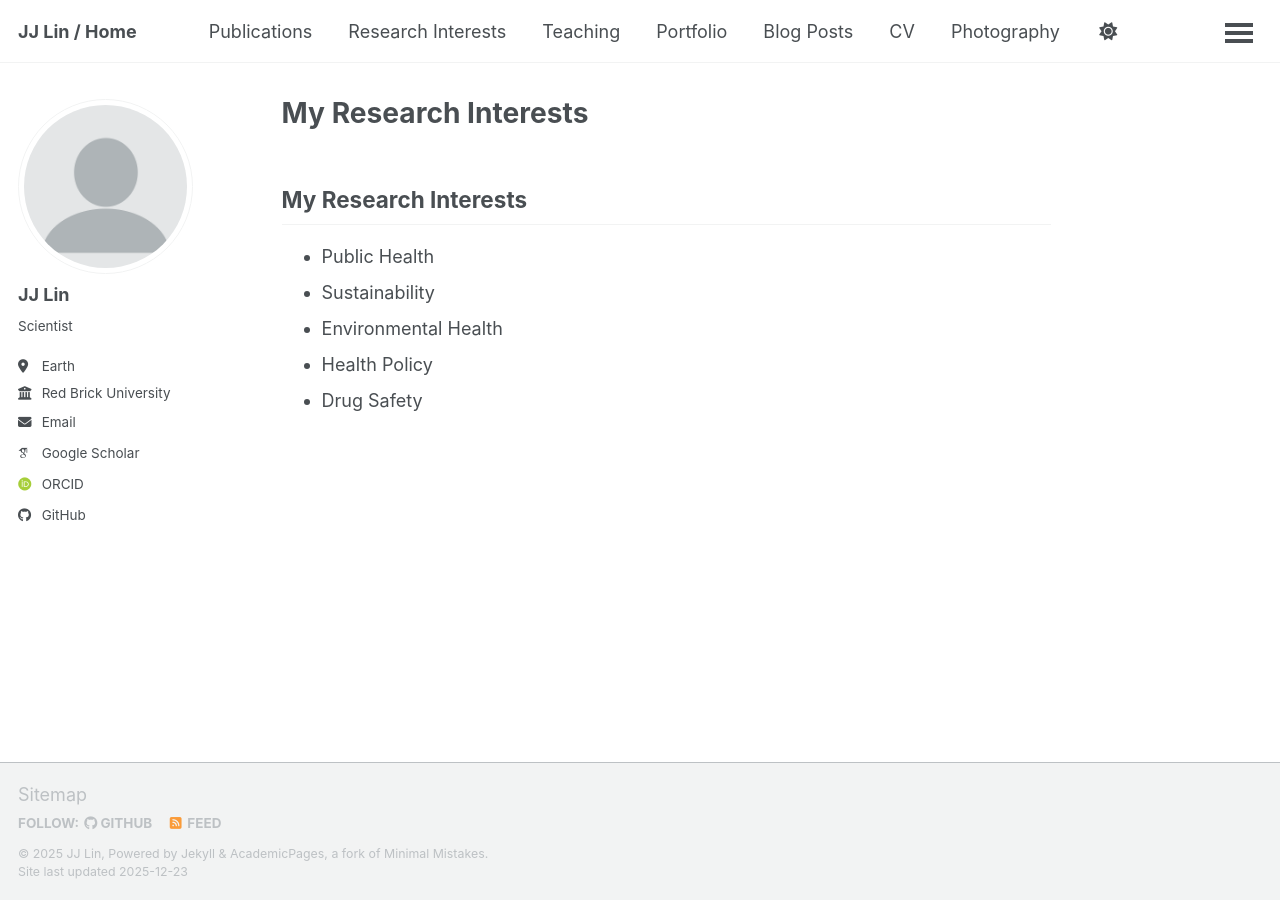
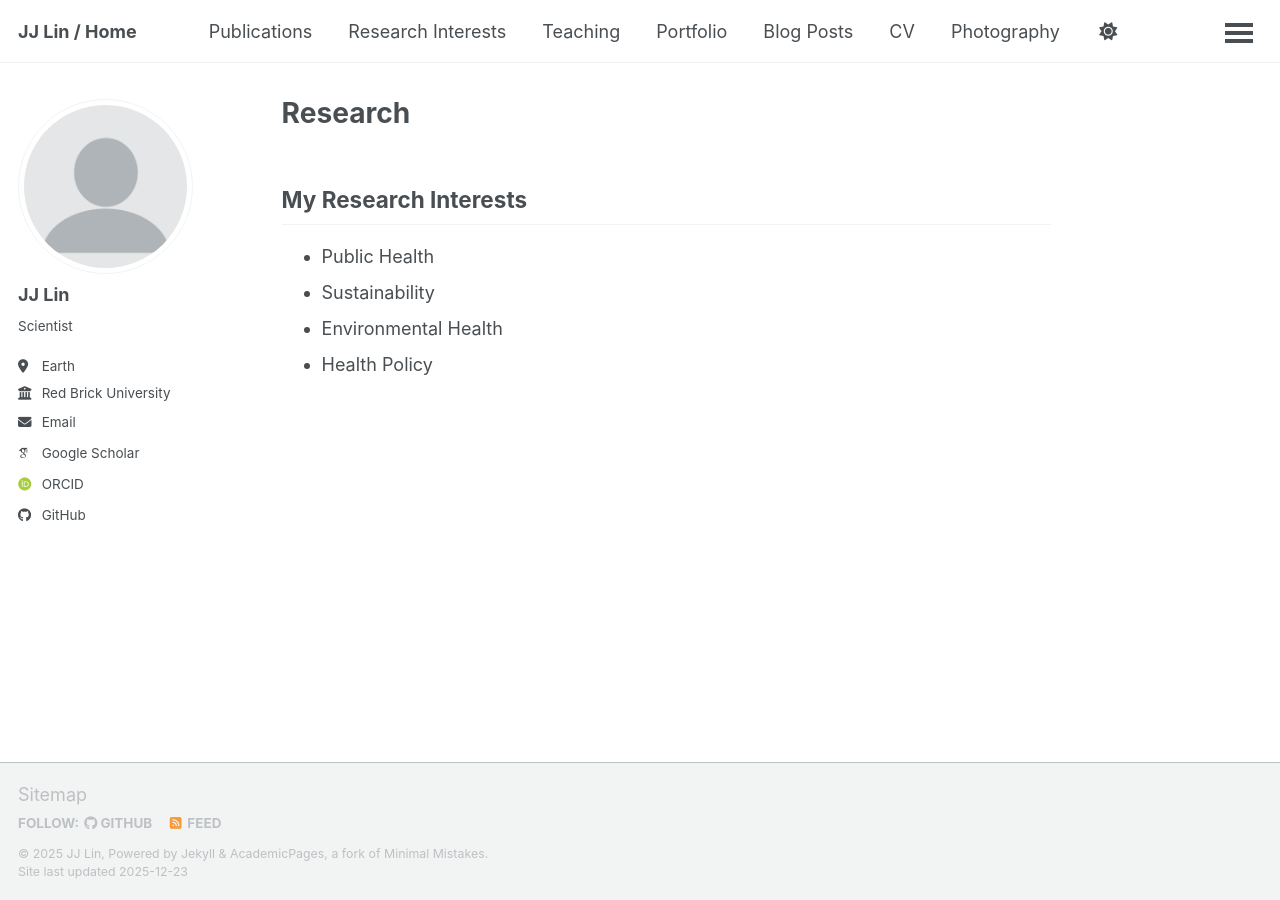
Before and after one commit to JJLin16/jjlin16.github.io, a Jekyll site: the page built from _pages/research_interests.md, in a window 1280 px wide. Built offline with Jekyll 4.4.1, drawn with Linux system fonts in a browser that asks for light colours; some web fonts are replaced; our own code applies the rules of GitHub Pages for plain Markdown files; a script bundle is joined from its source files by our own code; library files that are not in the unit come from our copies.

Commit message:
Update research_interests.md

```diff
--- a/_pages/research_interests.md
+++ b/_pages/research_interests.md
@@ -1,7 +1,12 @@
+---
+title: Research
+permalink: /research/
+layout: single
+---
+
 ## My Research Interests
 
 - Public Health
 - Sustainability
 - Environmental Health
 - Health Policy
-- Drug Safety
```
